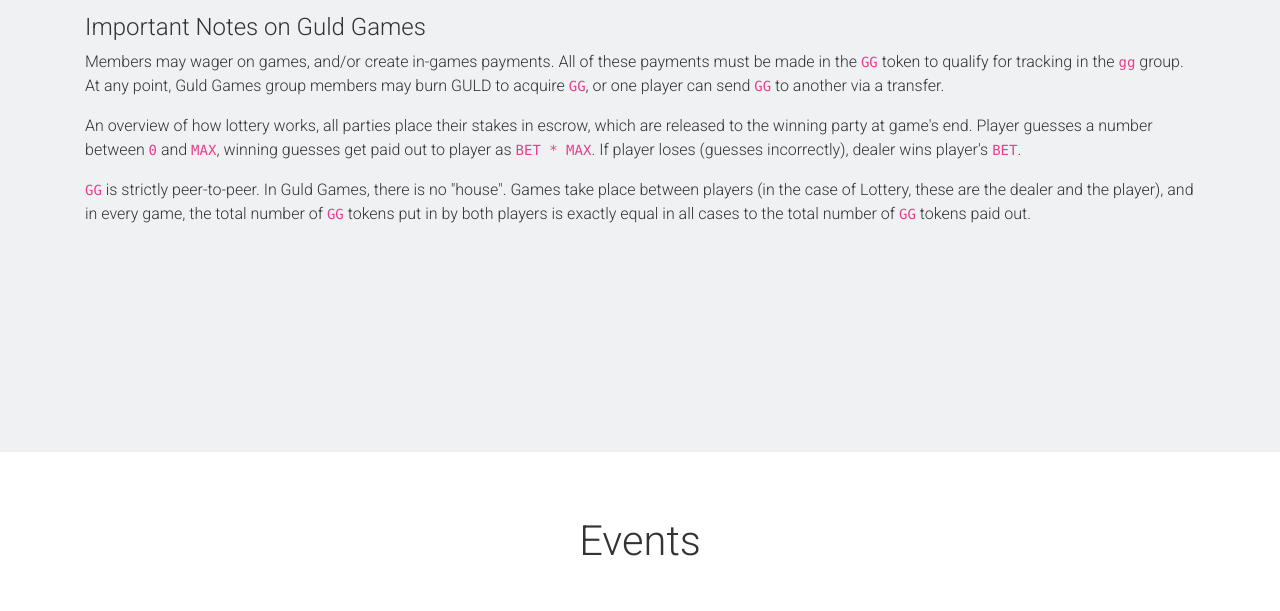
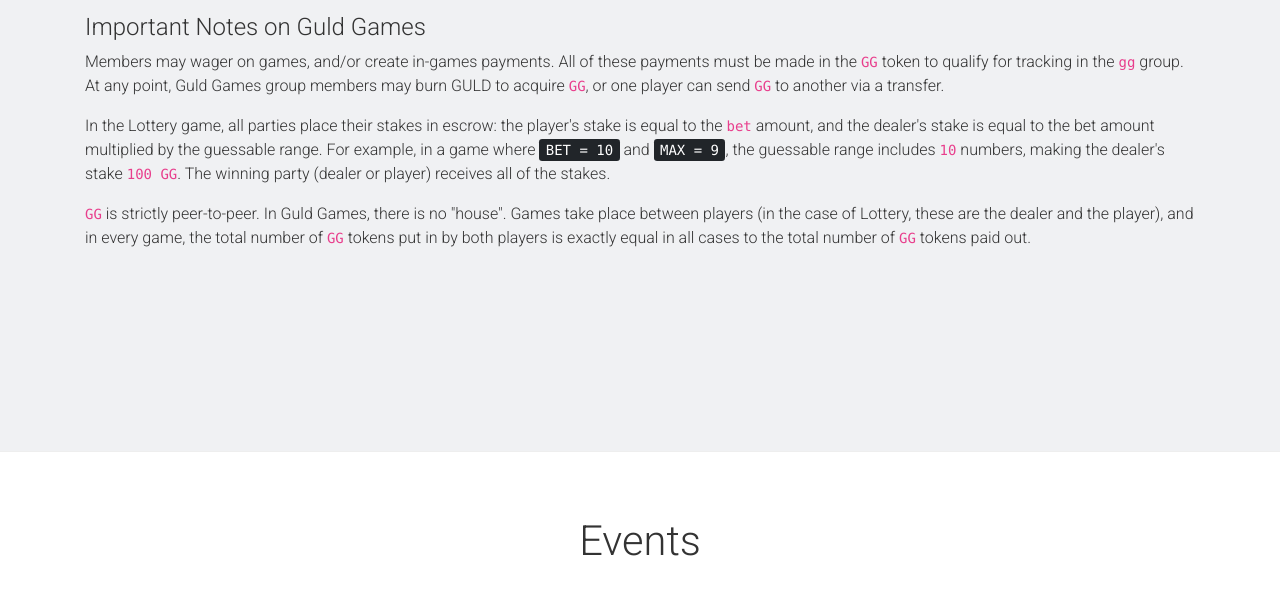
Before and after one commit to guld-games/guld.gg, a website: page index.html in a window 1280 px wide. Shown: the part 1152-1763 px from the top of the page. Drawn offline with nearby package versions, Linux system fonts and the light colour scheme.

Commit message:
updated lottery description

```diff
--- a/index.html
+++ b/index.html
@@ -122,7 +122,7 @@
 
 						<p>Members may wager on games, and/or create in-games payments. All of these payments must be made in the <code>GG</code> token to qualify for tracking in the <code>gg</code> group. At any point, Guld Games group members may burn GULD to acquire <code>GG</code>, or one player can send <code>GG</code> to another via a transfer.</p>
 
-						<p>An overview of how lottery works, all parties place their stakes in escrow, which are released to the winning party at game's end. Player guesses a number between <code>0</code> and <code>MAX</code>, winning guesses get paid out to player as <code>BET * MAX</code>. If player loses (guesses incorrectly), dealer wins player's <code>BET</code>.</p>
+						<p>In the Lottery game, all parties place their stakes in escrow: the player's stake is equal to the <code>bet</code> amount, and the dealer's stake is equal to the bet amount multiplied by the guessable range. For example, in a game where <kbd>BET = 10</kbd> and <kbd>MAX = 9</kbd>, the guessable range includes <code>10</code> numbers, making the dealer's stake <code>100 GG</code>. The winning party (dealer or player) receives all of the stakes.</p>
 
 						<p><code>GG</code> is strictly peer-to-peer. In Guld Games, there is no "house". Games take place between players (in the case of Lottery, these are the dealer and the player), and in every game, the total number of <code>GG</code> tokens put in by both players is exactly equal in all cases to the total number of <code>GG</code> tokens paid out.</p>
 					</div>
```
